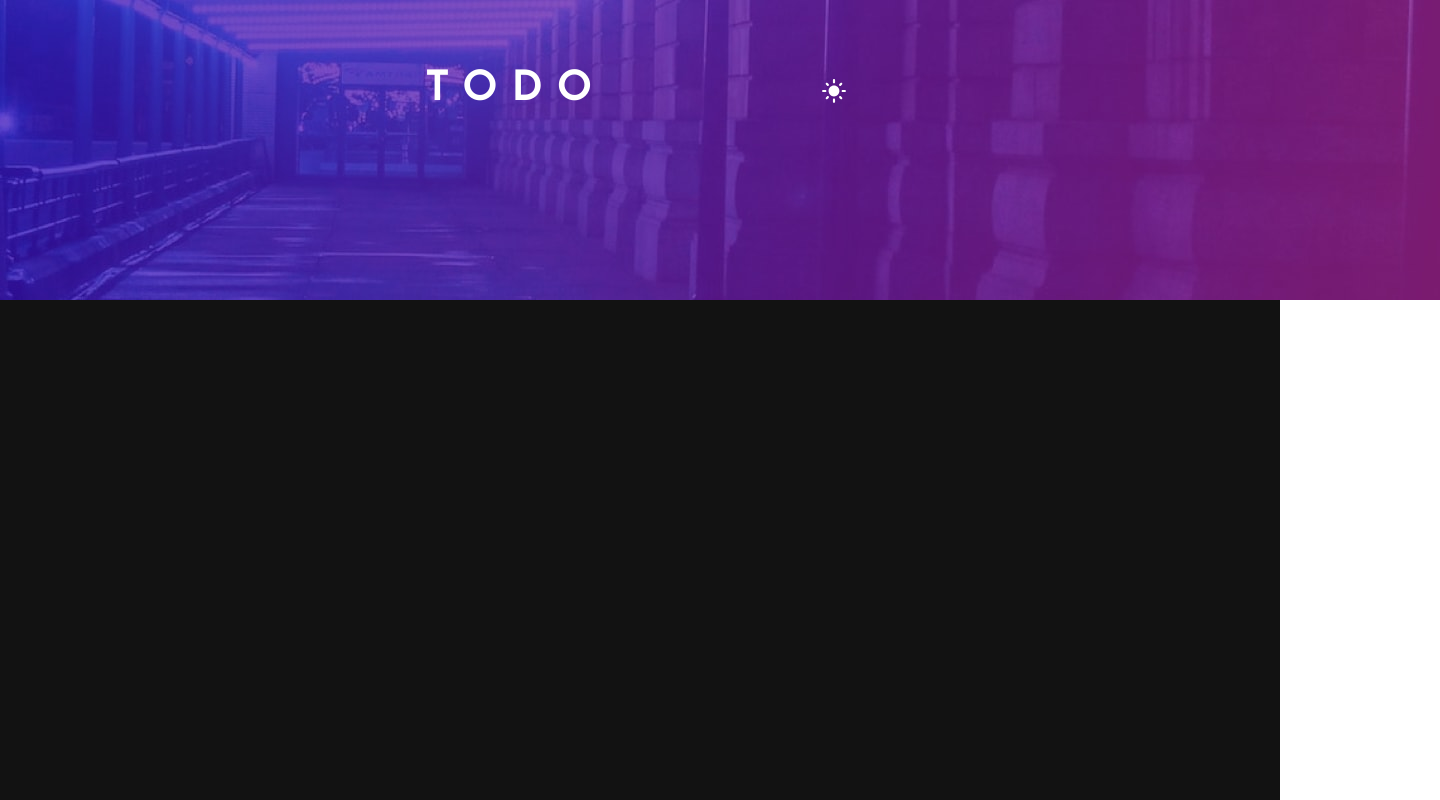
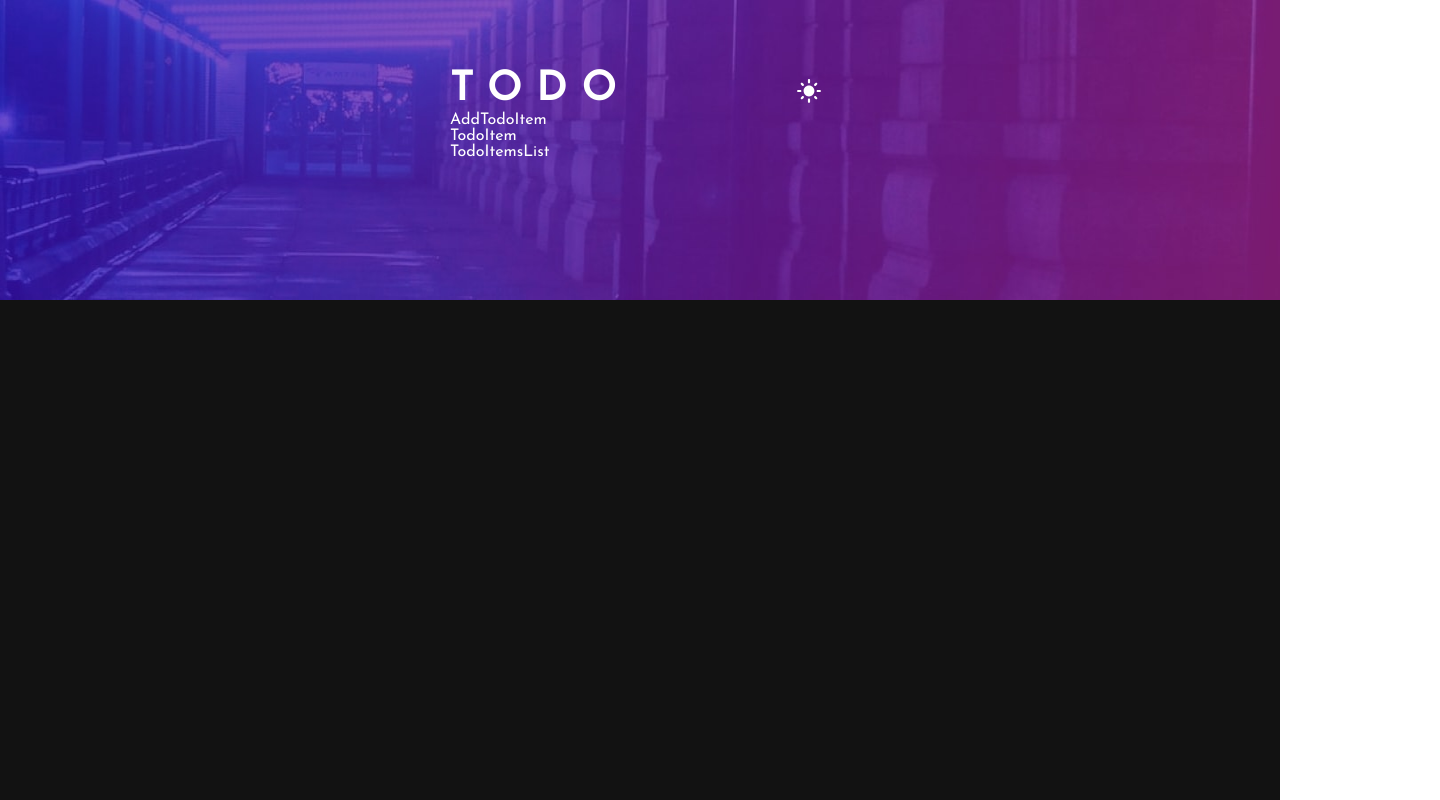
Before and after one commit to molague2021/todo-app, a React (Create React App) app: page / in a window 1280 px wide. Shown: the whole page, 1440 px wide, since content can reach past the window. Built offline with nearby package versions, Linux system fonts and the light colour scheme.

Commit message:
Prepared App for responsiveness and components

```diff
--- a/src/App.tsx
+++ b/src/App.tsx
@@ -5,11 +5,15 @@ import LightModeIcon from '@mui/icons-material/LightMode';
 import { collection, getDoc, doc, getDocs } from 'firebase/firestore';
 
 import { db } from './firebase.config';
+import { Header } from './components/Header';
+import { TodoItem } from './containers/TodoItem/TodoItem';
+import { TodoItemsList } from './containers/TodoItemsList/TodoItemsList';
 import bgdesktopdark from './assets/bg-desktop-dark.jpg';
 import { useToggleColorMode } from './hooks/useToggleColorMode';
+import { AddTodoItem } from './containers/AddTodoItem/AddTodoItem';
 
 export const App = () => {
-  const { toggleColorMode, theme } = useToggleColorMode();
+  const { toggleColorMode, theme, mode } = useToggleColorMode();
   // useEffect(() => {
   //   const fetchTodo = async () => {
   //     try {
@@ -42,9 +46,16 @@ export const App = () => {
           color: 'text.primary',
         }}
       >
-        <Grid container flexDirection="column">
+        <Grid
+          container
+          flexDirection="column"
+          sx={{ maxWidth: '1440px', margin: '0 auto' }}
+        >
           <Grid sx={{ position: 'relative' }}>
-            <img src={bgdesktopdark} />
+            <img
+              src={bgdesktopdark}
+              style={{ width: '100%', height: '300px' }}
+            />
           </Grid>
           <Grid
             sx={{
@@ -52,32 +63,15 @@ export const App = () => {
               zIndex: '2',
               height: '100%',
               width: '100%',
+              maxWidth: '1440px',
               margin: 'auto',
-              padding: '70px 425px',
+              padding: '70px 450px',
             }}
           >
-            <Grid display="flex" justifyContent="space-between">
-              <Stack>
-                <Typography
-                  sx={{
-                    fontFamily: 'Josefin Sans',
-                    fontSize: '40px',
-                    fontStyle: 'normal',
-                    fontWeight: '700',
-                    lineHeight: 'normal',
-                    letterSpacing: '15px',
-                    color: '#FFF',
-                  }}
-                >
-                  TODO
-                </Typography>
-              </Stack>
-              <Stack>
-                <IconButton onClick={() => toggleColorMode()}>
-                  <LightModeIcon sx={{ fontSize: '26px', color: '#FFF' }} />
-                </IconButton>
-              </Stack>
-            </Grid>
+            <Header toggleColorMode={toggleColorMode} mode={mode} />
+            <AddTodoItem />
+            <TodoItem />
+            <TodoItemsList />
           </Grid>
         </Grid>
       </Box>
--- /dev/null
+++ b/src/components/Header.tsx
@@ -0,0 +1,55 @@
+import React from 'react';
+import {
+  Grid,
+  Box,
+  Stack,
+  IconButton,
+  Typography,
+  SvgIcon,
+} from '@mui/material';
+import LightModeIcon from '@mui/icons-material/LightMode';
+import iconMoon from '../assets/icon-moon.svg';
+
+interface HeaderProps {
+  toggleColorMode: () => void;
+  mode: string;
+}
+
+export const Header = ({ toggleColorMode, mode }: HeaderProps) => {
+  return (
+    <Grid display="flex" justifyContent="space-between">
+      <Stack>
+        <Typography
+          sx={{
+            fontFamily: 'Josefin Sans',
+            fontSize: '40px',
+            fontStyle: 'normal',
+            fontWeight: '700',
+            lineHeight: 'normal',
+            letterSpacing: '15px',
+            color: '#FFF',
+          }}
+        >
+          TODO
+        </Typography>
+      </Stack>
+      <Stack>
+        <IconButton onClick={() => toggleColorMode()}>
+          {mode !== 'light' ? (
+            <LightModeIcon sx={{ fontSize: '26px', color: '#FFF' }} />
+          ) : (
+            <SvgIcon viewBox="0 0 26 26">
+              <svg xmlns="http://www.w3.org/2000/svg" width="26" height="26">
+                <path
+                  fill="#FFF"
+                  fill-rule="evenodd"
+                  d="M13 0c.81 0 1.603.074 2.373.216C10.593 1.199 7 5.43 7 10.5 7 16.299 11.701 21 17.5 21c2.996 0 5.7-1.255 7.613-3.268C23.22 22.572 18.51 26 13 26 5.82 26 0 20.18 0 13S5.82 0 13 0z"
+                />
+              </svg>
+            </SvgIcon>
+          )}
+        </IconButton>
+      </Stack>
+    </Grid>
+  );
+};
--- /dev/null
+++ b/src/containers/AddTodoItem/AddTodoItem.tsx
@@ -0,0 +1,5 @@
+import React from 'react';
+
+export const AddTodoItem = () => {
+  return <div>AddTodoItem</div>;
+};
--- /dev/null
+++ b/src/containers/TodoItem/TodoItem.tsx
@@ -0,0 +1,5 @@
+import React from 'react';
+
+export const TodoItem = () => {
+  return <div>TodoItem</div>;
+};
--- /dev/null
+++ b/src/containers/TodoItemsList/TodoItemsList.tsx
@@ -0,0 +1,5 @@
+import React from 'react';
+
+export const TodoItemsList = () => {
+  return <div>TodoItemsList</div>;
+};
--- a/src/hooks/useToggleColorMode.ts
+++ b/src/hooks/useToggleColorMode.ts
@@ -20,5 +20,5 @@ export const useToggleColorMode = () => {
     setTheme(newTheme);
   }, [mode]);
 
-  return { toggleColorMode, theme };
+  return { toggleColorMode, theme, mode };
 };
```
Also changed, not shown: src/assets/icon-moon.svg (added), src/assets/icon-sun.svg (added).
